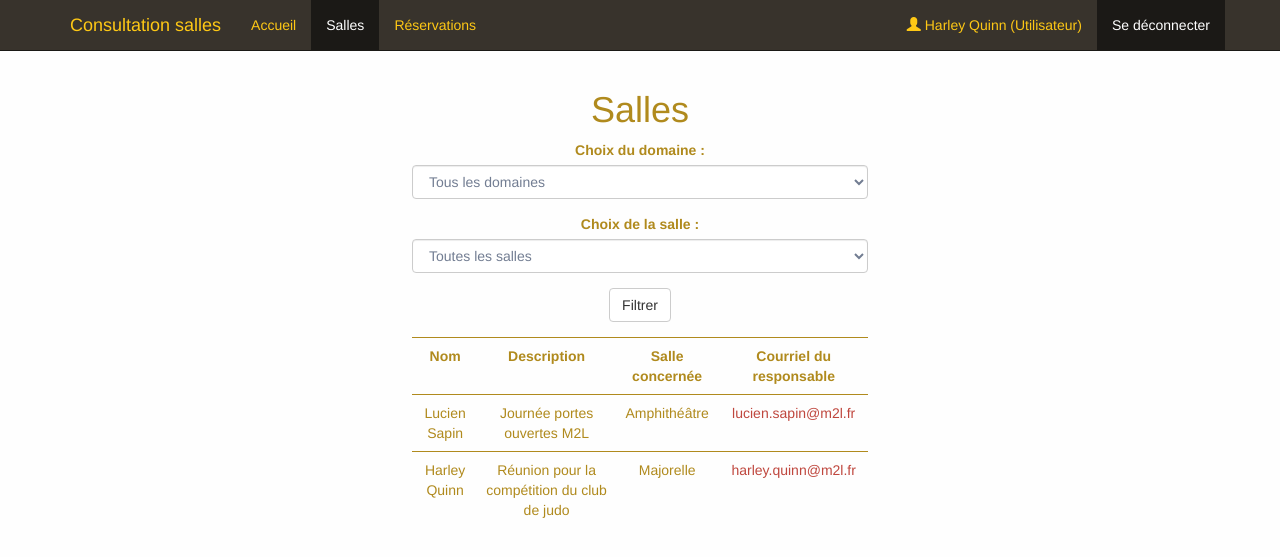
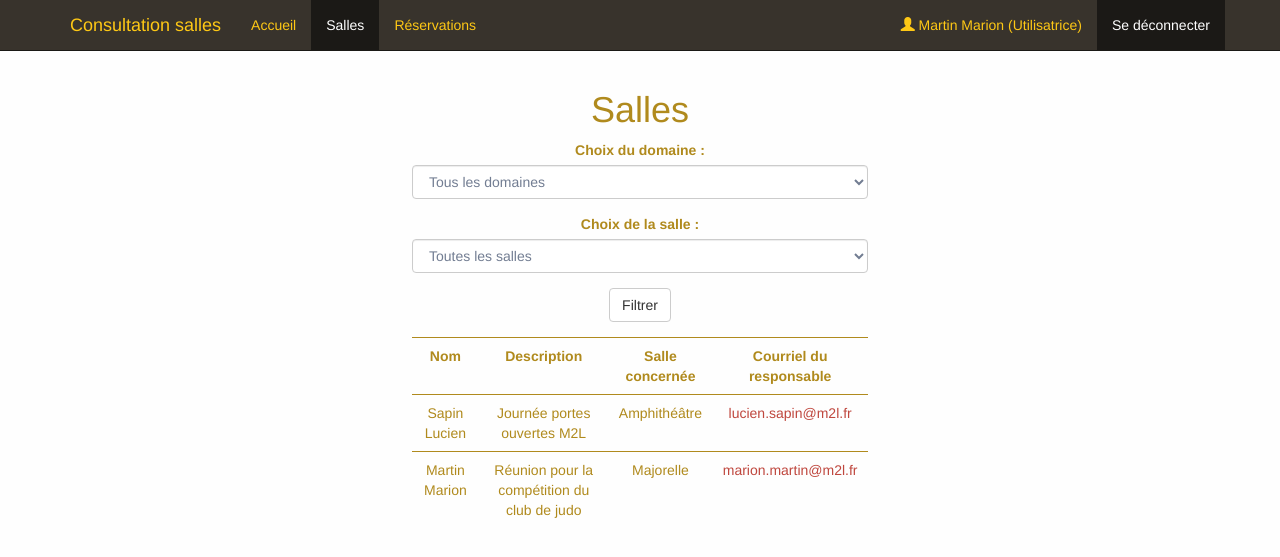
Before and after one commit to JoelTroch/SiteM2LResponsive, a PHP site: page /utilisateur/salles.php in a window 1280 px wide. Shown: the top 557 px of the page. Run offline with PHP 8.4, Linux system fonts and the light colour scheme.

Commit message:
Changement de l'utilisateur de test

```diff
--- a/utilisateur/effectuer-reservation.php
+++ b/utilisateur/effectuer-reservation.php
@@ -33,7 +33,7 @@
                         <li class="active"><a href="reservations.php">Réservations</a></li>
                     </ul>
                     <ul class="nav navbar-nav navbar-right">
-                        <li><a href="#"><span class="glyphicon glyphicon-user"></span> Harley Quinn (Utilisateur)</a></li>
+                        <li><a href="#"><span class="glyphicon glyphicon-user"></span> Martin Marion (Utilisatrice)</a></li>
                         <li class="active"><a href="../index.php">Se déconnecter</a></li>
                     </ul>
                 </div>
--- a/utilisateur/index.php
+++ b/utilisateur/index.php
@@ -33,7 +33,7 @@
                         <li><a href="reservations.php">Réservations</a></li>
                     </ul>
                     <ul class="nav navbar-nav navbar-right">
-                        <li><a href="#"><span class="glyphicon glyphicon-user"></span> Harley Quinn (Utilisateur)</a></li>
+                        <li><a href="#"><span class="glyphicon glyphicon-user"></span> Martin Marion (Utilisatrice)</a></li>
                         <li class="active"><a href="../index.php">Se déconnecter</a></li>
                     </ul>
                 </div>
--- a/utilisateur/reservations.php
+++ b/utilisateur/reservations.php
@@ -33,7 +33,7 @@
                         <li class="active"><a href="reservations.php">Réservations</a></li>
                     </ul>
                     <ul class="nav navbar-nav navbar-right">
-                        <li><a href="#"><span class="glyphicon glyphicon-user"></span> Harley Quinn (Utilisateur)</a></li>
+                        <li><a href="#"><span class="glyphicon glyphicon-user"></span> Martin Marion (Utilisatrice)</a></li>
                         <li class="active"><a href="../index.php">Se déconnecter</a></li>
                     </ul>
                 </div>
--- a/utilisateur/salles.php
+++ b/utilisateur/salles.php
@@ -33,7 +33,7 @@
                         <li><a href="reservations.php">Réservations</a></li>
                     </ul>
                     <ul class="nav navbar-nav navbar-right">
-                        <li><a href="#"><span class="glyphicon glyphicon-user"></span> Harley Quinn (Utilisateur)</a></li>
+                        <li><a href="#"><span class="glyphicon glyphicon-user"></span> Martin Marion (Utilisatrice)</a></li>
                         <li class="active"><a href="../index.php">Se déconnecter</a></li>
                     </ul>
                 </div>
@@ -81,16 +81,16 @@
                     <th>Courriel du responsable</th>
 		</tr>
 		<tr>
-                    <td>Lucien Sapin</td>
+                    <td>Sapin Lucien</td>
                     <td>Journée portes ouvertes M2L</td>
                     <td>Amphithéâtre</td>
                     <td><a href="mailto:lucien.sapin@m2l.fr">lucien.sapin@m2l.fr</a></td>
 		</tr>
 		<tr>
-                    <td>Harley Quinn</td>
+                    <td>Martin Marion</td>
                     <td>Réunion pour la compétition du club de judo</td>
                     <td>Majorelle</td>
-                    <td><a href="mailto:harley.quinn@m2l.fr">harley.quinn@m2l.fr</a></td>
+                    <td><a href="mailto:marion.martin@m2l.fr">marion.martin@m2l.fr</a></td>
 		</tr>
             </table>
 	</div>
```
